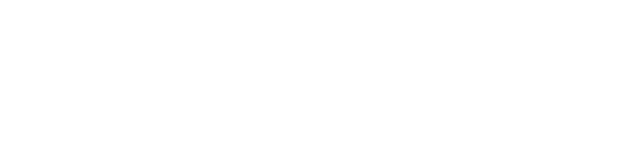
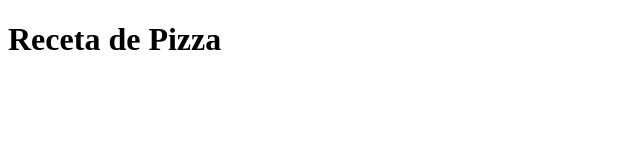
Before and after one commit to dnb777/odin-recipes, a plain HTML site: page recipes/pizza.html in a window 1280 px wide. Shown: the whole page, without its empty margins (0-640 px from the left). Drawn offline with Linux system fonts and the light colour scheme.

Commit message:
Agrega titulo principal a pizza.html

```diff
--- a/recipes/pizza.html
+++ b/recipes/pizza.html
@@ -6,6 +6,6 @@
     <title>Pizza Recipe</title>
 </head>
 <body>
-
+    <h1>Receta de Pizza</h1>
 </body>
 </html>
```
